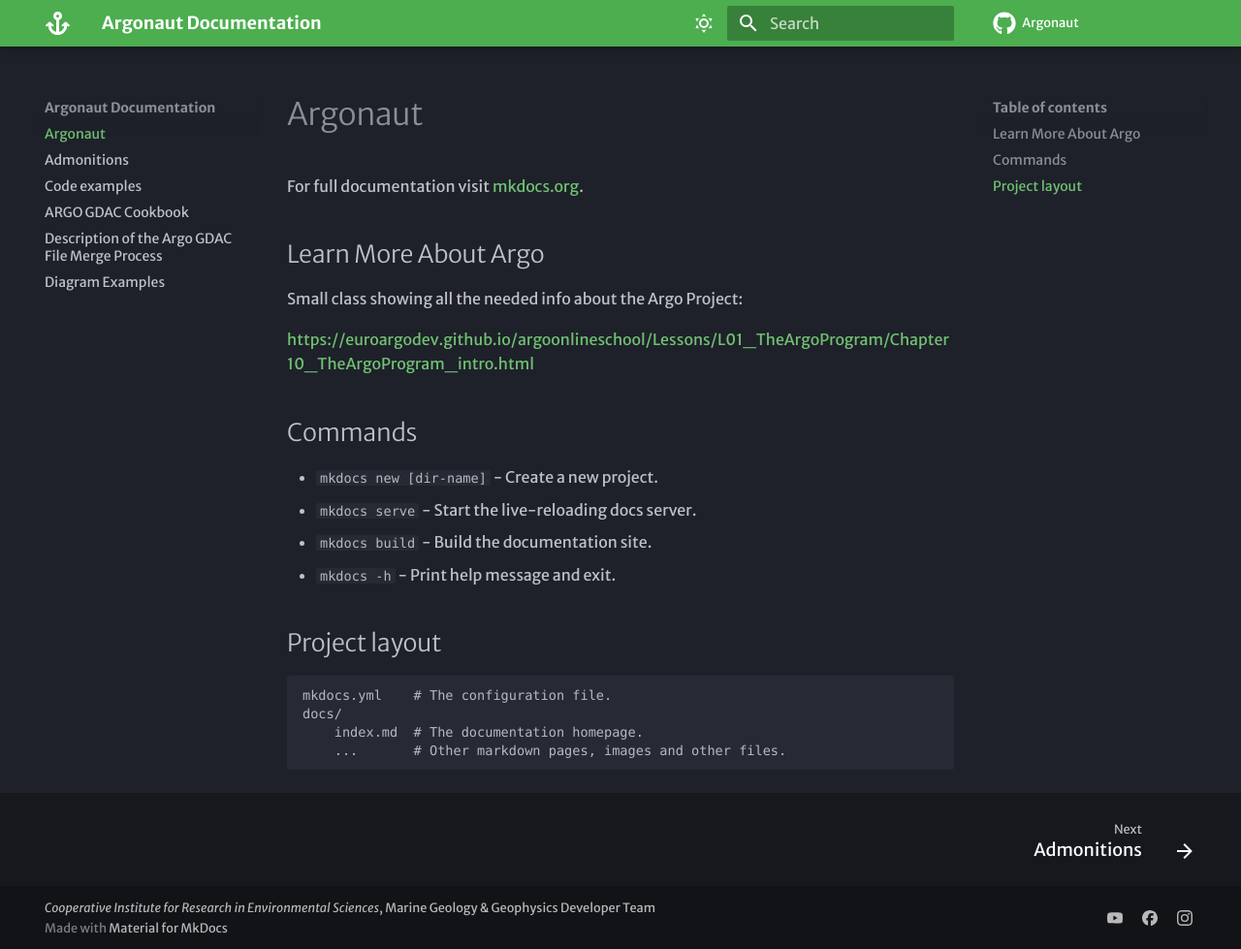
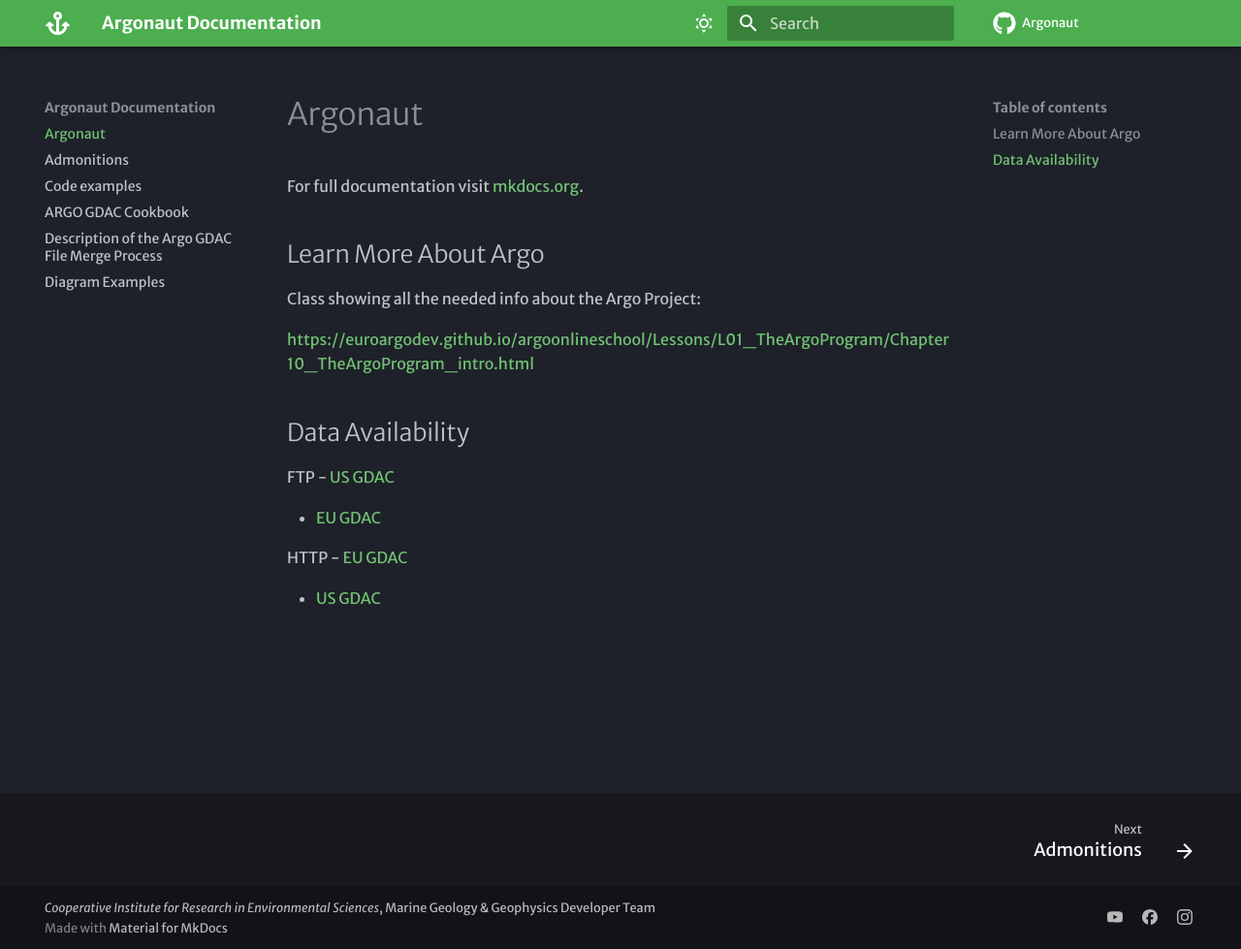
Before and after one commit to CI-CMG/argonaut-documentation, an MkDocs documentation site: the page built from docs/index.md, in a window 1280 px wide and 979 px high. Shown: the whole window at 97% size. Built offline with MkDocs 1.6.1 and Material for MkDocs 9.7.7, drawn with Linux system fonts in a browser that asks for light colours; some web fonts are replaced; comment, search, counter and statistics services are not loaded.

Commit message:
added ftp and http websites

```diff
--- a/docs/index.md
+++ b/docs/index.md
@@ -4,20 +4,18 @@
 
 ## Learn More About Argo
 
-Small class showing all the needed info about the Argo Project:
+Class showing all the needed info about the Argo Project:
 
 <https://euroargodev.github.io/argoonlineschool/Lessons/L01_TheArgoProgram/Chapter10_TheArgoProgram_intro.html>
 
-## Commands
+## Data Availability
 
-* `mkdocs new [dir-name]` - Create a new project.
-* `mkdocs serve` - Start the live-reloading docs server.
-* `mkdocs build` - Build the documentation site.
-* `mkdocs -h` - Print help message and exit.
+FTP
+ - [US GDAC](ftp://usgodae.org/pub/outgoing/argo)
 
-## Project layout
+ - [EU GDAC](ftp://ftp.ifremer.fr/ifremer/argo)
 
-    mkdocs.yml    # The configuration file.
-    docs/
-        index.md  # The documentation homepage.
-        ...       # Other markdown pages, images and other files.
+HTTP
+ - [EU GDAC](https://data-argo.ifremer.fr)
+
+ - [US GDAC](https://usgodae.org/pub/outgoing/argo)
```
